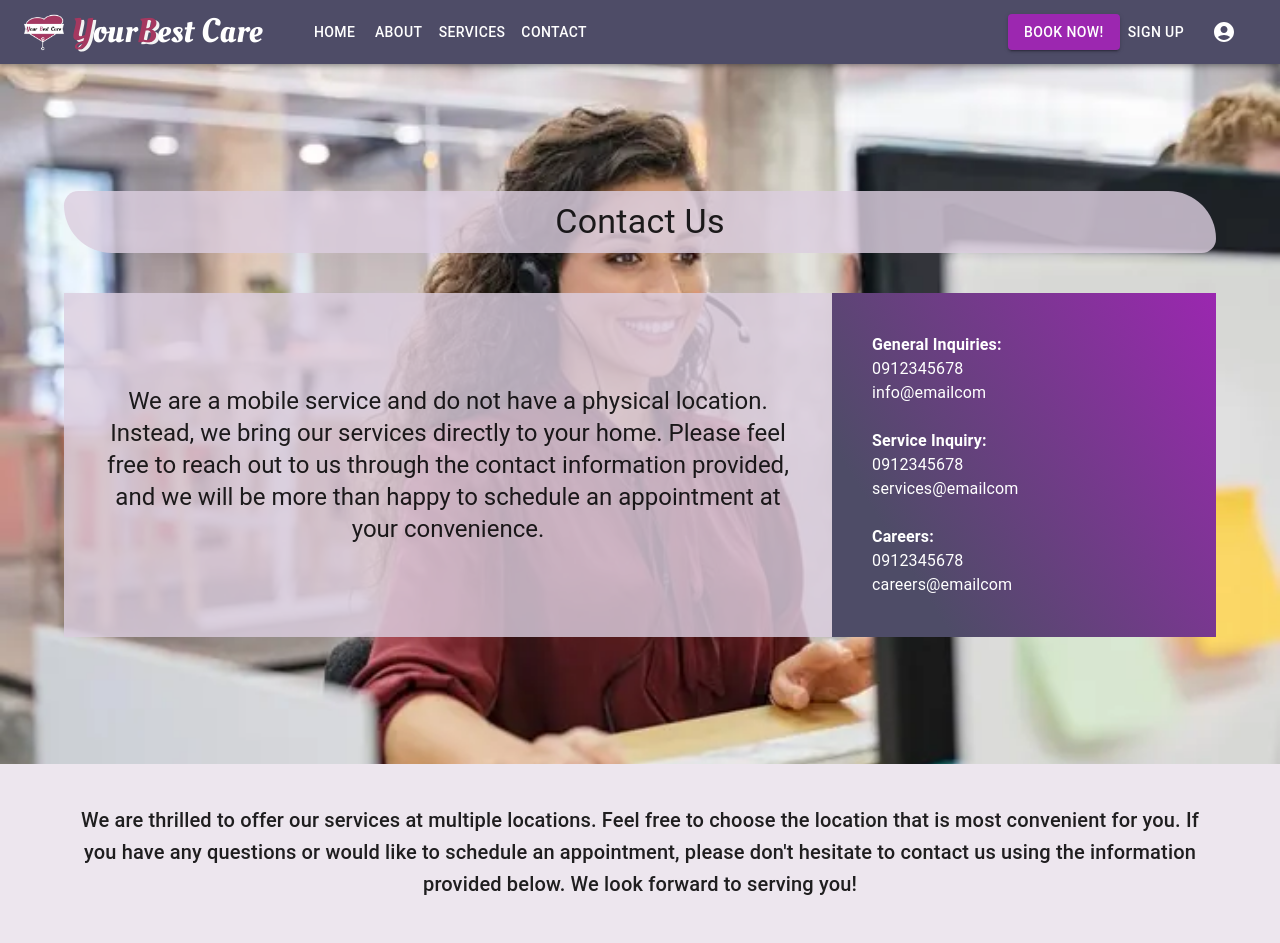
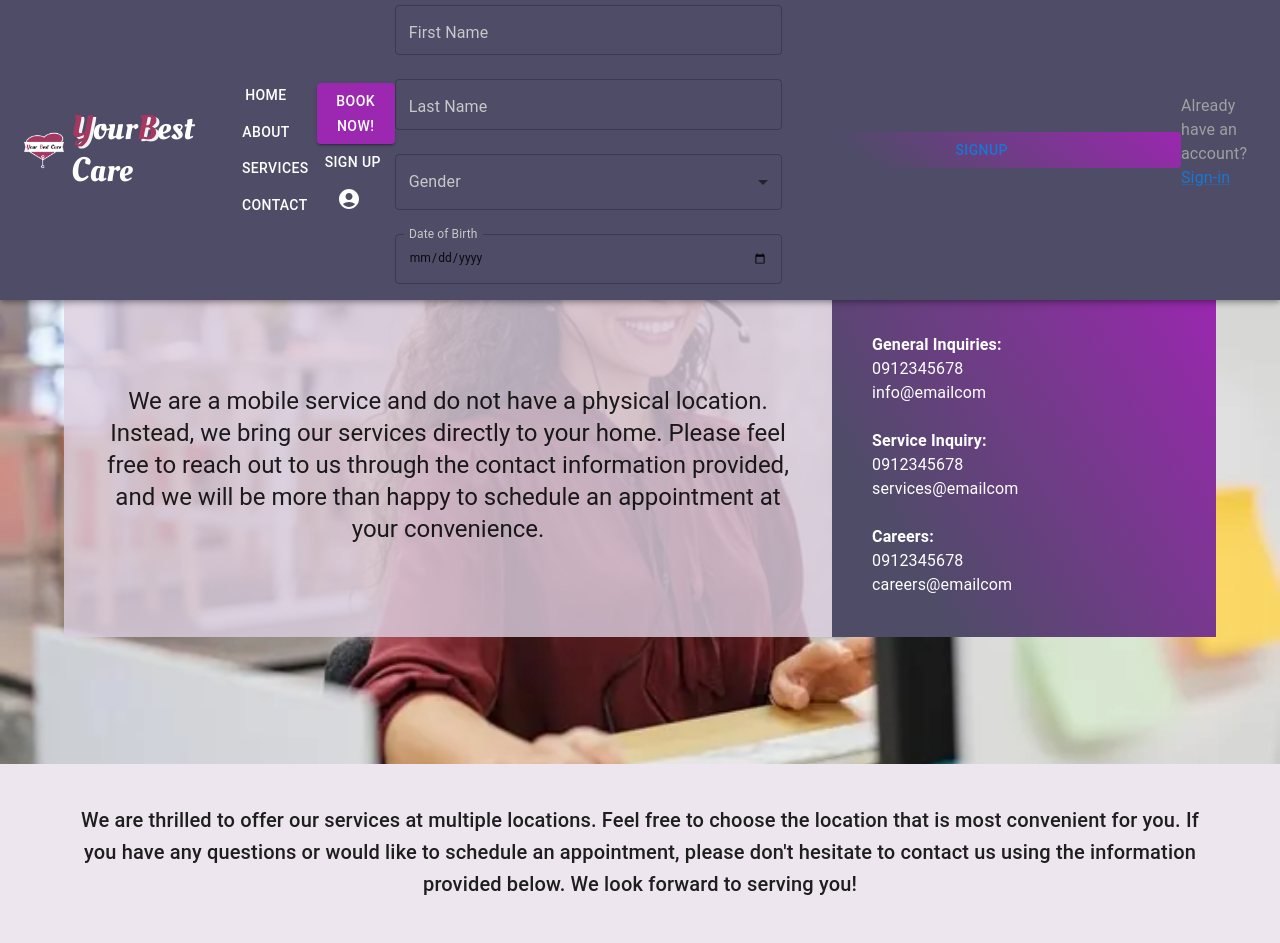
Before and after one commit to Praymasa/WD98-Capstone-Group-Project, a React (Vite) app: page /contact in a window 1280 px wide. Shown: the top 943 px of the page. Built offline with nearby package versions, Linux system fonts and the light colour scheme; a web font is replaced by a local one.

Commit message:
upload profile added

```diff
--- a/src/components/BookingForm.tsx
+++ b/src/components/BookingForm.tsx
@@ -192,7 +192,7 @@ const BookingForm: React.FC<BookingFormProps> = ({ open, onClose }) => {
         </SelectInput>
         <Input
           value={message}
-          onChange={(e) => setBookedTime(e.target.value)}
+          onChange={(e) => setMessage(e.target.value)}
           type="text"
           label="Message"
           fullWidth
--- a/src/components/ClientLoginForm.tsx
+++ b/src/components/ClientLoginForm.tsx
@@ -1,5 +1,5 @@
 import React, { useContext, useState } from "react";
-import { useNavigate } from "react-router-dom";
+import { useNavigate, useParams } from "react-router-dom";
 import styled from "styled-components";
 import {
   Box,
@@ -90,8 +90,40 @@ const SubmitButton = styled(Button)`
   }
 `;
 
+const LogoutButton = styled(Button)`
+  margin-top: 20px;
+  width: 100%;
+  padding: 11px 40%;
+  color: #fff;
+  font-size: 15px;
+  font-weight: 600;
+  border: none;
+  border-radius: 100px;
+  cursor: pointer;
+  transition: all 240ms ease-in-out;
+  background: #4e4c67;
+  background: linear-gradient(
+    38deg,
+    rgba(78, 76, 103, 1) 20%,
+    rgba(155, 39, 176, 1) 100%
+  );
+
+  &:hover {
+    filter: brightness(1.03);
+  }
+`;
+
+const ProfileLink = styled(Link)`
+  margin-top: 10px;
+  text-decoration: none;
+  color: #9c27b0;
+  font-size: 11px;
+  font-weight: 500;
+`;
+
 export function LoginForm() {
   const navigate = useNavigate();
+  const { token } = useParams();
   const { switchToSignup } = useContext(AccountContext);
   const [isLoggedIn, setIsLoggedIn] = useState(false);
   const [clientEmail, setClientEmail] = useState("");
@@ -107,12 +139,13 @@ export function LoginForm() {
 
       if (response.status === 200) {
         const token = response.data.token;
-        localStorage.setItem("token", JSON.stringify(token));
+        localStorage.setItem("token", token);
         setIsLoggedIn(true);
         //auth page
         const accountUrl = `/users/${token}`;
 
         navigate(accountUrl);
+        window.alert("Login successful!");
       } else {
         setErrorMessage("Invalid email or password");
       }
@@ -121,7 +154,21 @@ export function LoginForm() {
     }
   };
 
+  const handleLogout = () => {
+    setIsLoggedIn(false);
+    localStorage.removeItem("token");
+    window.location.href = "/loginpage";
+  };
+
   return (
+    <>
+      {isLoggedIn ? (
+        <>
+          <LogoutButton onClick={handleLogout}>Logout</LogoutButton>
+          <ProfileLink href={`/account/${token}`}>View Profile</ProfileLink>
+        </>
+      ) : (
+        <>
           <FormContainer>
             <Input
               label="Email"
@@ -161,6 +208,9 @@ export function LoginForm() {
               <BoldLink onClick={switchToSignup}>Sign-up now!</BoldLink>
             </MutedText>
           </FormContainer>
+        </>
+      )}
+    </>
   );
 }
 function setErrorMessage(arg0: string) {
--- a/src/components/ClientSignUpForm.tsx
+++ b/src/components/ClientSignUpForm.tsx
@@ -177,7 +177,7 @@ export default function SignupForm({}) {
   const [clientBirthDate, setClientBirthDate] = useState("");
   const [clientStatus, setClientStatus] = useState("");
   const [clientNumber, setClientNumber] = useState("");
-  const [clientIdImage, setClientIdImage] = useState("");
+  const [clientIdImage, setClientIdImage] = useState([]);
   const [clientDetailedAdd, setClientDetailedAdd] = useState("");
   const [clientCity, setClientCity] = useState("");
   const [clientProvince, setClientProvince] = useState("");
@@ -220,16 +220,16 @@ export default function SignupForm({}) {
         first_name: clientFirstName,
         last_name: clientLastName,
         date_of_birth: clientBirthDate,
-        deatiled_address: clientDetailedAdd,
+        detailed_address: clientDetailedAdd,
         city_municipality: clientCity,
         province: clientProvince,
-        client_number: clientNumber,
+        contact_number: clientNumber,
         gender: clientGender,
-        matiral_status: clientStatus,
+        marital_status: clientStatus,
         id_proof: clientIdImage,
         email: clientEmail,
         password: clientPassword,
-        confirmpassword: clientConfirmPassword,
+        password_confirmation: clientConfirmPassword,
       });
       setToastOpen(true);
 
@@ -250,6 +250,27 @@ export default function SignupForm({}) {
     }
   };
 
+  const handleFileUpload = async (e, imageFile) => {
+    const file = e.target.files[0];
+    if (file) {
+      setClientIdImage(file.name);
+      try {
+        const formData = new FormData();
+        formData.append("image", imageFile);
+
+        const response = await api.post(baseImageURL, formData, {
+          headers: {
+            "Content-Type": "multipart/form-data",
+          },
+        });
+
+        return response.data;
+      } catch (error) {
+        console.error("Image upload failed:", error);
+        throw error;
+      }
+    }
+  };
   const validatePhoneNumber = (phoneNumber: string) => {
     const regex = /^\d{4}[-\s]?\d{3}[-\s]?\d{4}$/;
     return regex.test(phoneNumber);
@@ -310,9 +331,12 @@ export default function SignupForm({}) {
             </SelectInput>
             <Input
               label="Date of Birth"
-              type="text"
+              type="date"
               variant="outlined"
               value={clientBirthDate}
+              InputLabelProps={{
+                shrink: true,
+              }}
               onChange={(e) => setClientBirthDate(e.target.value)}
             />
             <SelectInput variant="outlined">
@@ -425,12 +449,8 @@ export default function SignupForm({}) {
               startIcon={<CloudUploadIcon />}
               sx={{ marginY: 3 }}
             >
-              Upload Id Proof
-              <VisuallyHiddenInput
-                type="file"
-                value={clientIdImage}
-                onChange={(e) => setClientIdImage(e.target.value)}
-              />
+              Upload Id Proof: {clientIdImage}
+              <VisuallyHiddenInput type="file" onChange={handleFileUpload} />
             </Button>
           </FormContainer>
           <SubmitButton type="submit" onClick={handleSubmit}>
--- a/src/components/Navigation.tsx
+++ b/src/components/Navigation.tsx
@@ -20,6 +20,8 @@ import useMediaQuery from "@mui/material/useMediaQuery";
 import { styled } from "@mui/material/styles";
 import Logo from "../../public/Images/YB_Care_logo.png";
 import BookingForm from "./BookingForm";
+import SignupForm from "./ClientSignUpForm";
+import { useState } from "react";
 
 const navItems = [
   { label: "Home", path: "/" },
@@ -40,10 +42,11 @@ const NavIconHide = styled(IconButton)(({ theme }) => ({
   },
 }));
 
-export default function Navigation(props: { window: any }) {
+export default function Navigation(props) {
   const { window } = props;
-  const [mobileOpen, setMobileOpen] = React.useState(false);
-  const [openBookingModal, setOpenBookingModal] = React.useState(false);
+  const [mobileOpen, setMobileOpen] = useState(false);
+  const [openBookingModal, setOpenBookingModal] = useState(false);
+  const { isLoggedIn, handleLogout } = props;
   const isMediumDevice = useMediaQuery("(max-width:900px)");
 
   const handleDrawerToggle = () => {
@@ -149,13 +152,20 @@ export default function Navigation(props: { window: any }) {
             >
               Book Now!
             </Button>
-            <Button component={Link} to="/signingpage" sx={{ color: "#fff" }}>
-              Sign Up
-            </Button>
+            {isLoggedIn ? (
+              <Button onClick={handleLogout} sx={{ color: "#fff" }}>
+                Sign Out
+              </Button>
+            ) : (
+              <Button component={Link} to="/signingpage" sx={{ color: "#fff" }}>
+                Sign Up
+              </Button>
+            )}
             <Button component={Link} to="/loginpage" sx={{ color: "#fff" }}>
               <AccountCircleIcon />
             </Button>
           </Box>
+          <SignupForm isLoggedIn={isLoggedIn} handleLogout={handleLogout} />
         </Toolbar>
       </AppBar>
       <Toolbar />
--- a/src/servicesApi.ts
+++ b/src/servicesApi.ts
@@ -2,10 +2,32 @@ import axios from "axios";
 import { Employee } from "./Employee";
 
 const baseURL = "http://localhost:8000/api";
+const baseImageURL = "http://localhost:8000/images";
 
 export const api = axios.create({
   baseURL,
+  headers: {
+    Accept: "application/json",
+  },
 });
+
+export const uploadImage = async (imageFile) => {
+  try {
+    const formData = new FormData();
+    formData.append("image", imageFile);
+
+    const response = await api.post(baseImageURL, formData, {
+      headers: {
+        "Content-Type": "multipart/form-data",
+      },
+    });
+
+    return response.data;
+  } catch (error) {
+    console.error("Image upload failed:", error);
+    throw error;
+  }
+};
 
 export const fetchUsers = async () => {
   const response = await api.get("/users");
```
Lines whose indentation alone changed are shown as unchanged.
